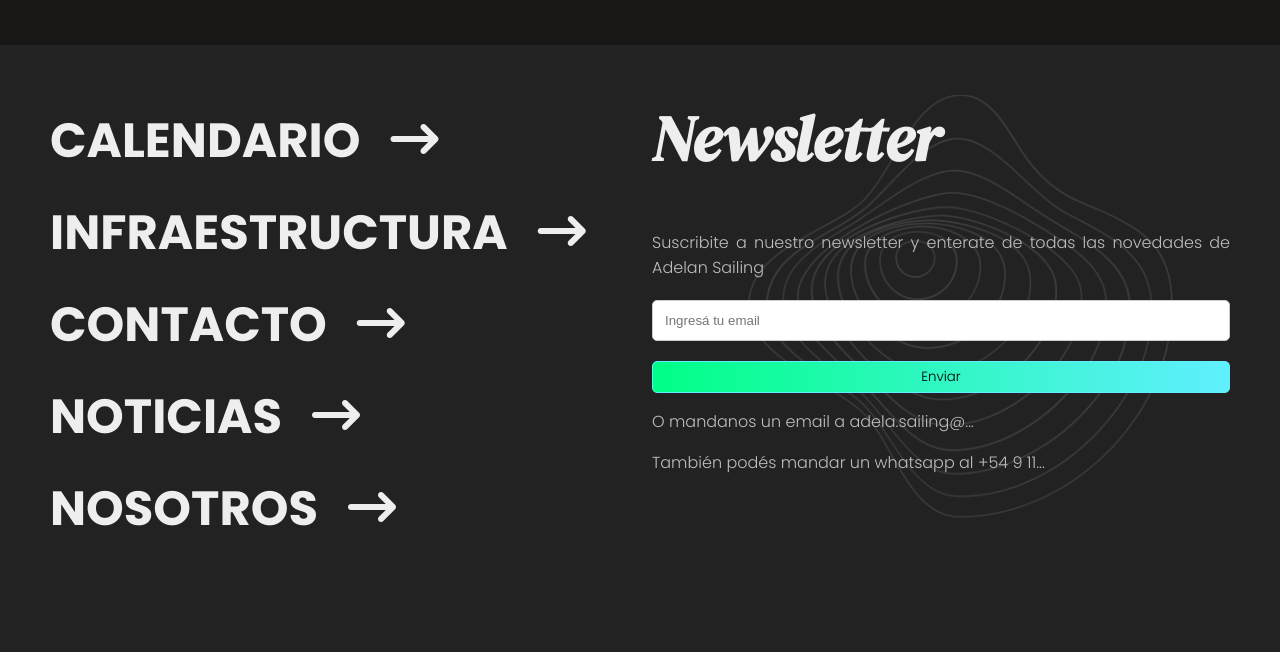
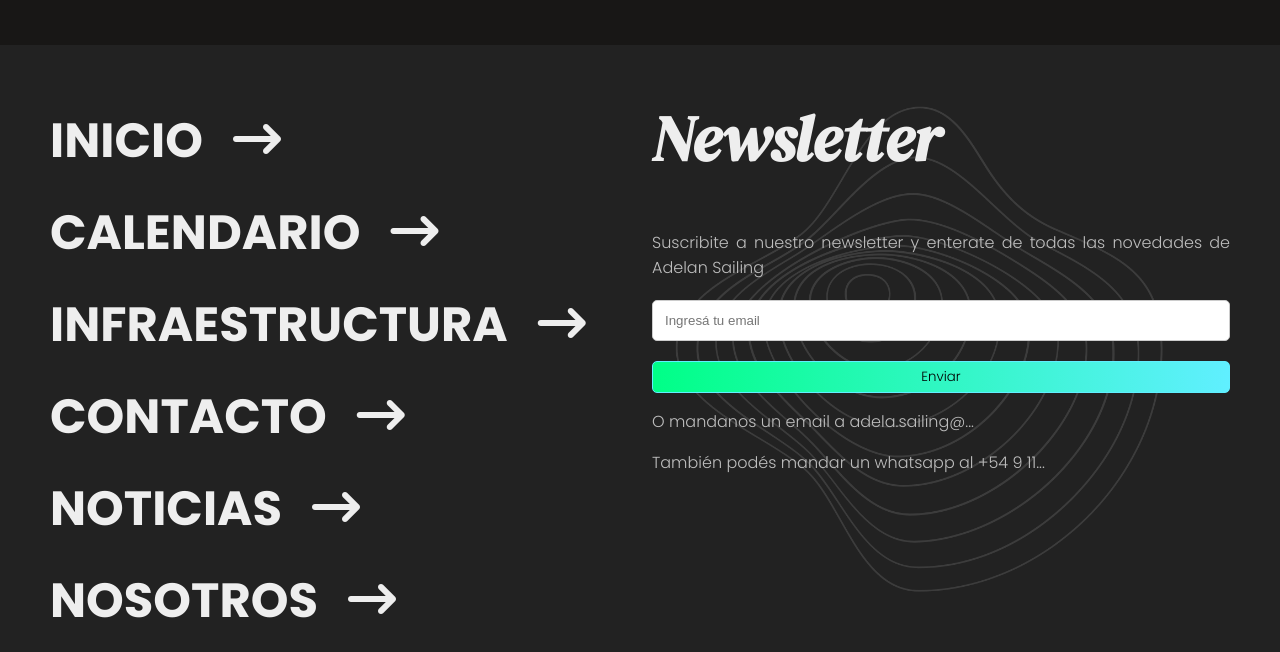
Before and after one commit to Amneweb/PF-Calle, a website: page paginas/contacto.html in a window 1280 px wide. Shown: the part 1031-1683 px from the top of the page. Drawn offline with Linux system fonts and the light colour scheme.

Commit message:
Ahora funcionan los enlaces del menú principal del footer, agregué el gitignore

```diff
--- a/paginas/contacto.html
+++ b/paginas/contacto.html
@@ -82,11 +82,12 @@
             <section class="row footer flex-row d-flex justify-items-between">
                 <nav class="col-12 col-md-6 footer__nav">
                         <ul class="footer__ul">
-                            <li class="footer__li--primera"><a class="footer__a" href="">calendario</a></li>
-                            <li class="footer__li--primera"><a class="footer__a" href="">Infraestructura</a></li>
-                            <li class="footer__li--primera"><a class="footer__a" href="">contacto</a></li>
-                            <li class="footer__li--primera"><a class="footer__a" href="">noticias</a></li>
-                            <li class="footer__li--primera"><a class="footer__a" href="">nosotros</a></li>
+                            <li class="footer__li--primera"><a class="footer__a" href="../index.html">inicio</a></li>
+                            <li class="footer__li--primera"><a class="footer__a" href="calendario.html">calendario</a></li>
+                            <li class="footer__li--primera"><a class="footer__a" href="infraestructura.html">Infraestructura</a></li>
+                            <li class="footer__li--primera"><a class="footer__a" href="contacto.html">contacto</a></li>
+                            <li class="footer__li--primera"><a class="footer__a" href="noticias.html">noticias</a></li>
+                            <li class="footer__li--primera"><a class="footer__a" href="nosotros.html">nosotros</a></li>
                         </ul>
                 </nav>
                 <aside class="col-12 col-md-6 footer--formulario">
```
Also changed, not shown: index.html (+6 -5 lines), paginas/calendario.html (+6 -5 lines), paginas/infraestructura.html (+6 -5 lines), paginas/nosotros.html (+6 -5 lines), paginas/noticias.html (+6 -5 lines), 1 other file.
